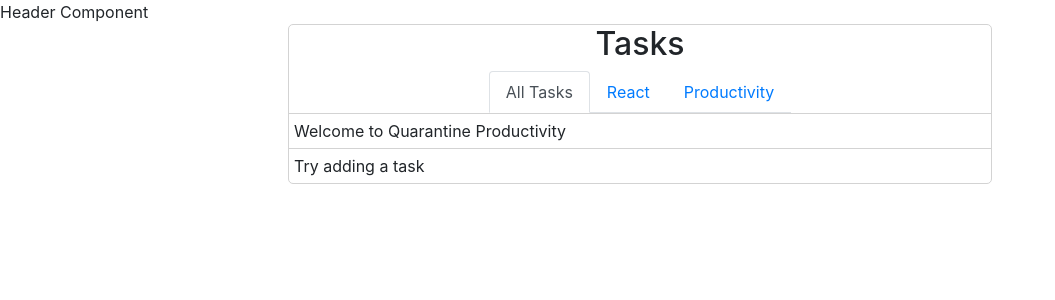
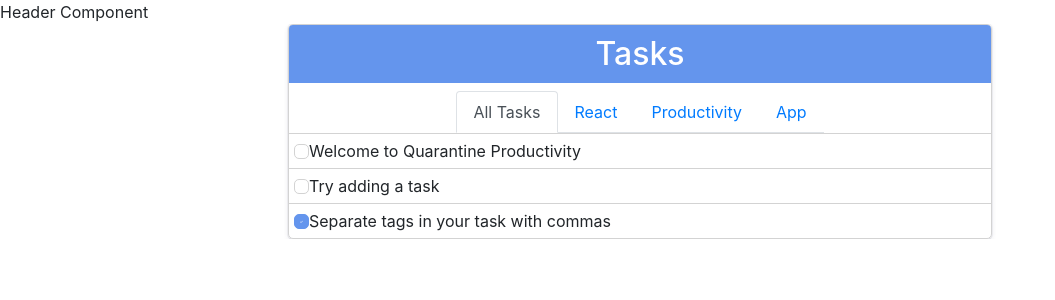
Before and after one commit to Quarantine-Productivity-LS/front-end-react-1, a React (Create React App) app: page /tasks in a window 1280 px wide. Shown: the top 300 px of the page, without its empty margins (0-1055 px from the left). Built offline with nearby package versions, Linux system fonts and the light colour scheme; sample sign-in values are in the browser's storage.

Commit message:
successfully toggling completion of dummy data

```diff
--- a/public/index.html
+++ b/public/index.html
@@ -24,6 +24,7 @@
       work correctly both with client-side routing and a non-root public URL.
       Learn how to configure a non-root public URL by running `npm run build`.
     -->
+    <script src="https://kit.fontawesome.com/714642c034.js" crossorigin="anonymous"></script>
     <title>React App</title>
   </head>
   <body>
--- /dev/null
+++ b/src/actions/taskActions.js
@@ -0,0 +1,10 @@
+export const TOGGLE_COMPLETION = "TOGGLE_COMPLETION";
+
+export const toggleCompletion = (tasks, id) => dispatch => {
+    dispatch({ type: TOGGLE_COMPLETION, payload: tasks.map(task => {
+        return ((task.id === id) ? {
+            ...task,
+            completed: !task.completed
+        } : task)
+    })})
+}
--- a/src/components/Task.css
+++ b/src/components/Task.css
@@ -1,6 +1,36 @@
 .task-container {
     display:flex;
     justify-content:space-between;
+    align-items:center;
     border-top:1px solid lightgray;
     padding:5px;
 }
+
+.task {
+    display:flex;
+    justify-content:space-between;
+    align-items:center;
+}
+
+.checkbox {
+    border:1px solid lightgray;
+    border-radius:5px;
+    width:15px;
+    height:15px;
+    transition:.2s;
+    font-size:.2rem;
+    display:flex;
+    justify-content:center;
+    align-items:center;
+    color:white;
+}
+
+.checkbox:hover {
+    cursor:pointer;
+    box-shadow: 0 0 0 1px hsla(240, 30.1%, 28%, 0.05), 0 2px 5px 0 hsla(240, 30.1%, 28%, 0.1), 0 1px 1px 0 hsla(0, 0%, 0%, 0.07);
+}
+
+.completed {
+    background-color:cornflowerblue;
+    border:1px solid cornflowerblue;
+}
--- a/src/components/Task.js
+++ b/src/components/Task.js
@@ -1,12 +1,23 @@
 import React from 'react'
+import { toggleCompletion } from '../actions/taskActions'
+import { connect } from 'react-redux'
 import './Task.css'
 
 const Task = props => {
     return (
         <div className="task-container">
-            <div>{props.task.name}</div>
+            <div className="task">
+                <div className={props.task.completed ? "checkbox completed" : "checkbox"} onClick={() => props.toggleCompletion(props.tasks, props.task.id)}>
+                    {props.task.completed && <i className="fas fa-check"></i>}
+                </div>
+                <div>{props.task.name}</div>
+            </div>
         </div>
     )
 }
 
-export default Task
+const mapStateToProps = state => {
+    return {tasks: state.tasks}
+}
+
+export default connect(mapStateToProps, { toggleCompletion })(Task)
--- a/src/components/TaskList.css
+++ b/src/components/TaskList.css
@@ -1,6 +1,7 @@
 .task-list-container {
     display:flex;
     justify-content:center;
+    overflow:hidden;
 }
 
 .task-list {
@@ -10,8 +11,25 @@
     display:flex;
     flex-direction:column;
     align-items:center;
+    box-shadow: 0 0 0 1px hsla(240, 30.1%, 28%, 0.05), 0 2px 5px 0 hsla(240, 30.1%, 28%, 0.1), 0 1px 1px 0 hsla(0, 0%, 0%, 0.07);
+}
+
+.task-list h2 {
+    background-color:cornflowerblue;
+    border-top-left-radius:4px;
+    border-top-right-radius:4px;
+    max-width:100%;
+    width:100%;
+    display:flex;
+    justify-content:center;
+    color:white;
+    padding:10px;
 }
 
 .tab-content {
     width:100%;
 }
+
+.nav-tabs:hover {
+    cursor:pointer;
+}
--- a/src/reducers/taskReducer.js
+++ b/src/reducers/taskReducer.js
@@ -1,3 +1,5 @@
+import { TOGGLE_COMPLETION } from '../actions/taskActions'
+
 const initialState = {
     loginPage: {
         isFetching: false,
@@ -6,20 +8,34 @@ const initialState = {
     username: "",
     tasks : [
         {
+            id: 1,
             name: "Welcome to Quarantine Productivity",
             tags: ["React"],
             completed: false
         },
         {
+            id: 2,
             name: "Try adding a task",
             tags: ["Productivity", "React"],
             completed: false
+        },
+        {
+            id: 3,
+            name: "Separate tags in your task with commas",
+            tags: ["App"],
+            completed: true
         }
     ],
 }
 
 export const taskReducer = (state = initialState, action) => {
     switch(action.type) {
+        case TOGGLE_COMPLETION:
+            return {
+                ...state,
+                loginPage: {...state.loginPage},
+                tasks: action.payload
+            }
         default:
             return {
                 ...state,
```
